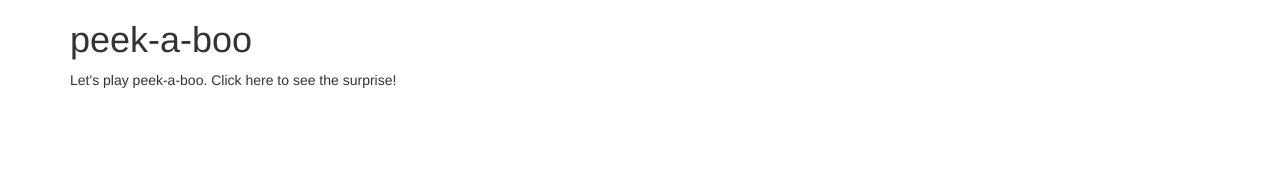
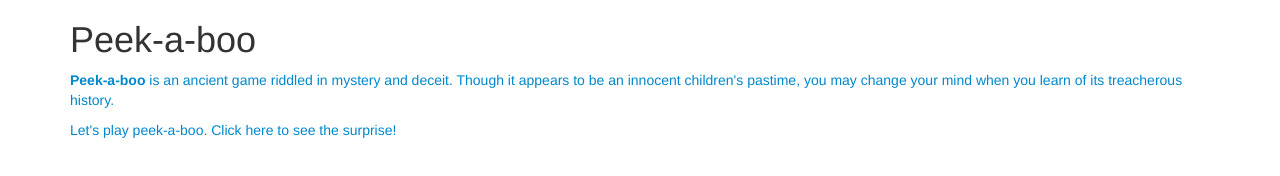
Before and after one commit to emakuthi/Jquery-1, a plain HTML site: page index.html in a window 1280 px wide. Drawn offline with nearby package versions, Linux system fonts and the light colour scheme.

Commit message:
adds a clickable link on the p tag

```diff
--- a/css/styles.css
+++ b/css/styles.css
@@ -4,3 +4,15 @@ img {
 .walrus-showing {
   display: none;
 }
+p {
+  cursor: pointer;
+  color: #0088cc;
+  }
+
+  .clickable {
+    cursor: pointer;
+    color: #0088cc;
+  }
+  .clickable:hover {
+    text-decoration: underline;
+  }
--- a/index.html
+++ b/index.html
@@ -8,12 +8,15 @@
   </head>
   <body>
     <div class="container">
-      <h1>peek-a-boo</h1>
+      <h1>Peek-a-boo</h1>
+      <p><strong>Peek-a-boo</strong> is an ancient game riddled in mystery and deceit. Though it appears to be an innocent children's pastime, you may change your mind when you learn of its treacherous history.</p>
+
       <div class="walrus-hidden">
-      <p>Let's play peek-a-boo. Click here to see the surprise!</p>
+        <p>Let's play peek-a-boo. <span class="clickable">Click here</span> to see the surprise!</p>
       </div>
+
       <div class="walrus-showing">
-        <p>What a cute walrus! Click here to hide her again.</p>
+        <p>What a cute walrus! <span class="clickable">Click here</span> to hide her again.</p>
         <img src="img/background_image.jpg">
       </div>
     </div>
--- a/js/scripts.js
+++ b/js/scripts.js
@@ -4,7 +4,7 @@ $(document).ready(function() {
   });
 });
 $(document).ready(function() {
-  $("p").click(function() {
+  $(".clickable").click(function() {
     $(".walrus-showing").toggle();
     $(".walrus-hidden").toggle();
   });
```
